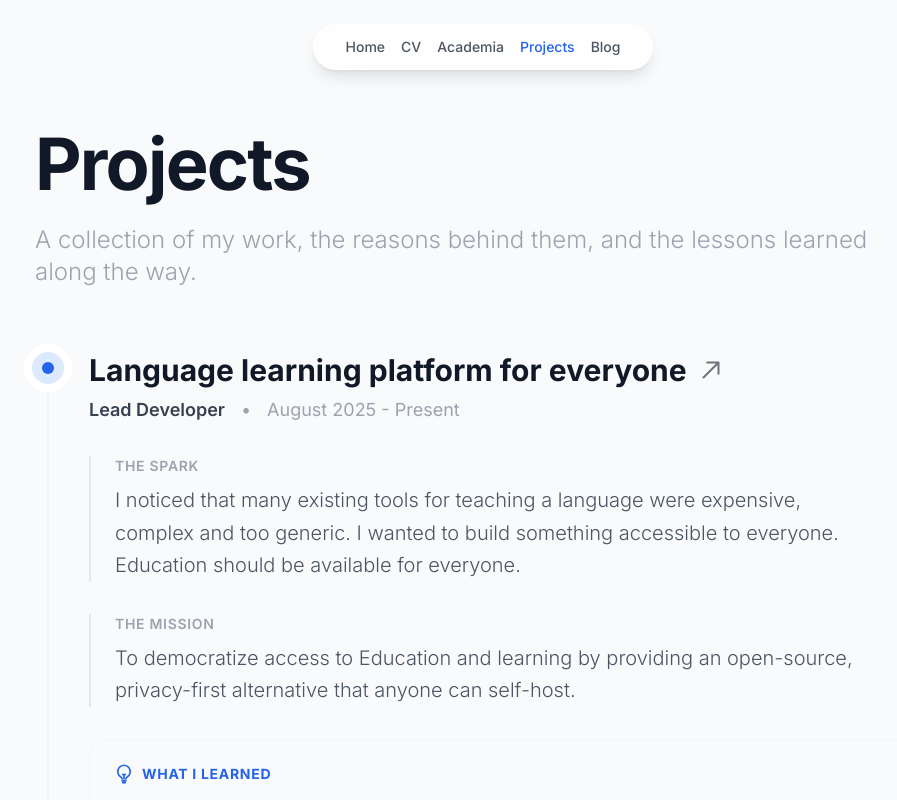
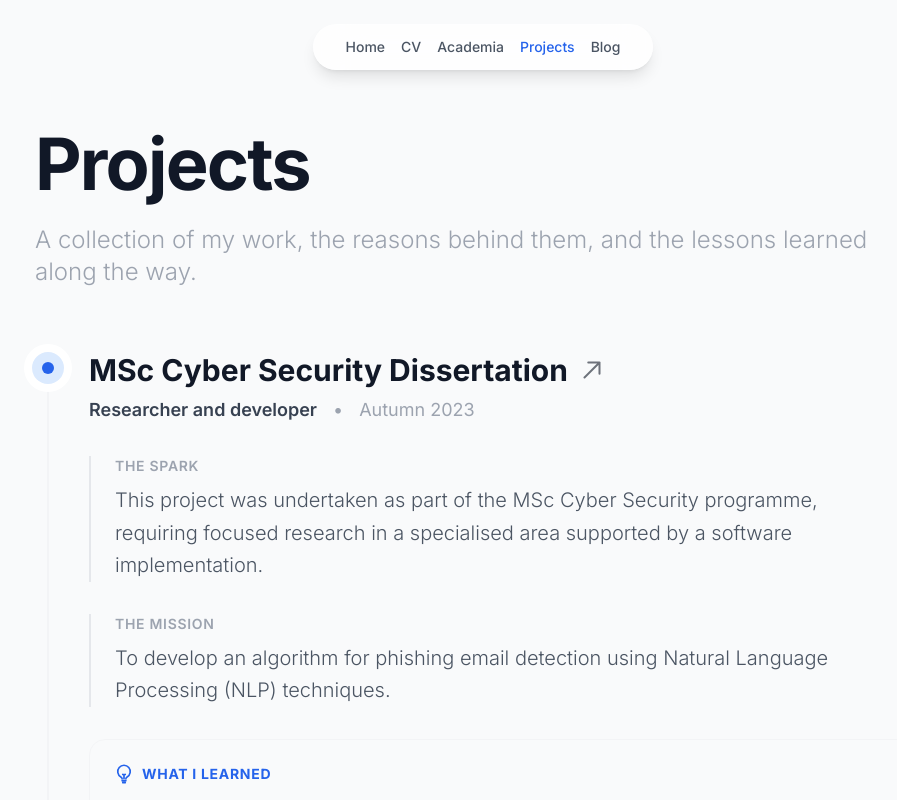
Before and after one commit to barbininiccolo/barbininiccolo.github.io, a SvelteKit app: page /projects in a window 1280 px wide. Shown: the top 800 px of the page, without its empty margins (157-1054 px from the left). Built offline with nearby package versions, Linux system fonts and the light colour scheme.

Commit message:
Removed: This section should show the real project I am working on. If there is not a public reference, I cannot list it.

```diff
--- a/src/routes/projects/+page.svelte
+++ b/src/routes/projects/+page.svelte
@@ -1,17 +1,5 @@
 <script>
     const projects = [
-        {
-          title: "Language learning platform for everyone",
-          link: "https://github.com/barbininiccolo",
-          role: "Lead Developer",
-          date: "August 2025 - Present",
-          // The "Why"
-          reason: "I noticed that many existing tools for teaching a language were expensive, complex and too generic. I wanted to build something accessible to everyone. Education should be available for everyone.",
-          // The "Mission"
-          mission: "To democratize access to Education and learning by providing an open-source, privacy-first alternative that anyone can self-host.",
-          // The "Learnings"
-          learning: "I deepened my understanding of SvelteKit's server-side rendering, learned how to optimize PostgreSQL queries for high-traffic scenarios and how to deploy in production Docker containers."
-        },
         {
           title: "MSc Cyber Security Dissertation",
           link: "https://github.com/barbininiccolo/MSc-Cyber-Security-Dissertation-NLP-and-Phishing-emails-detection",
```
